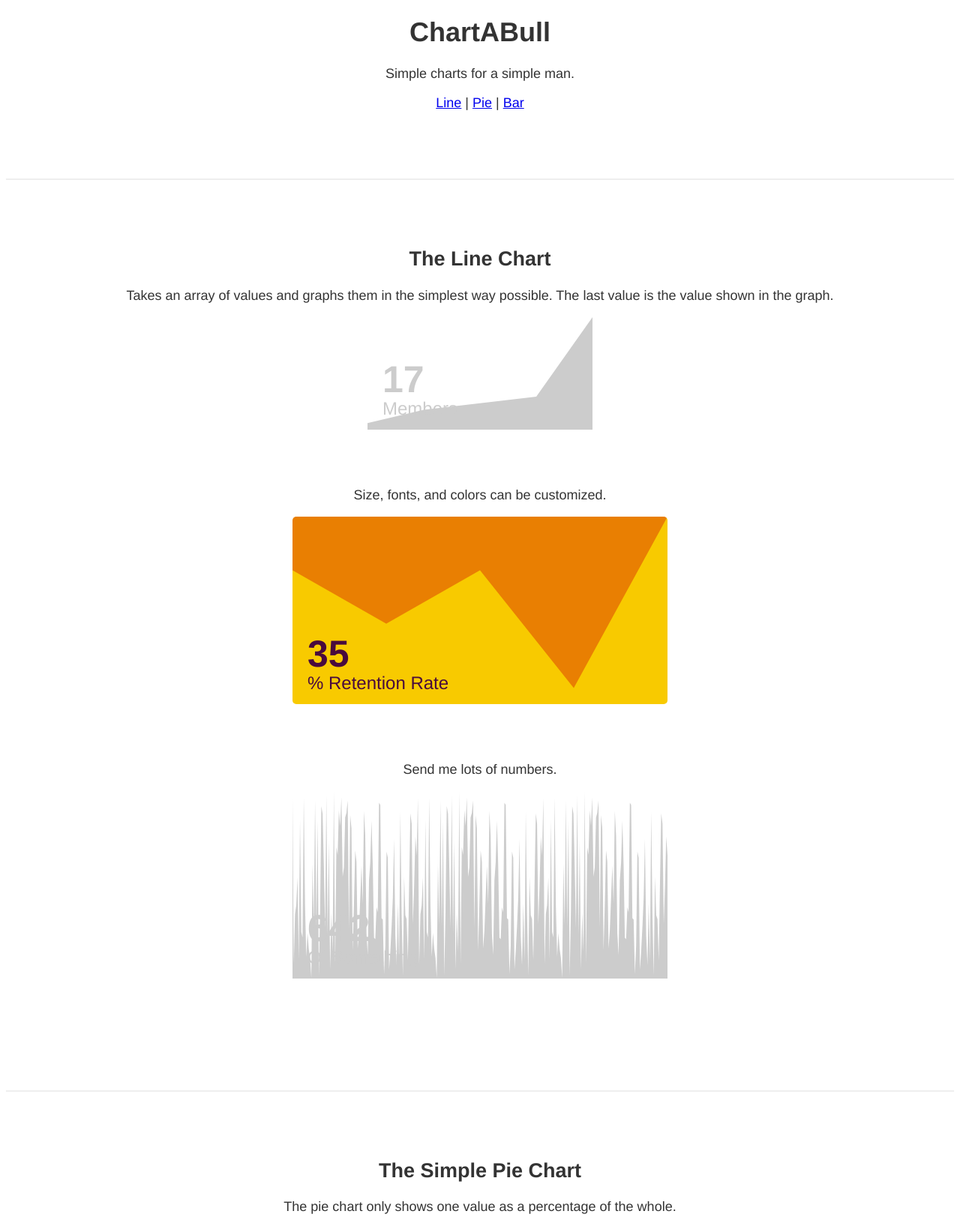
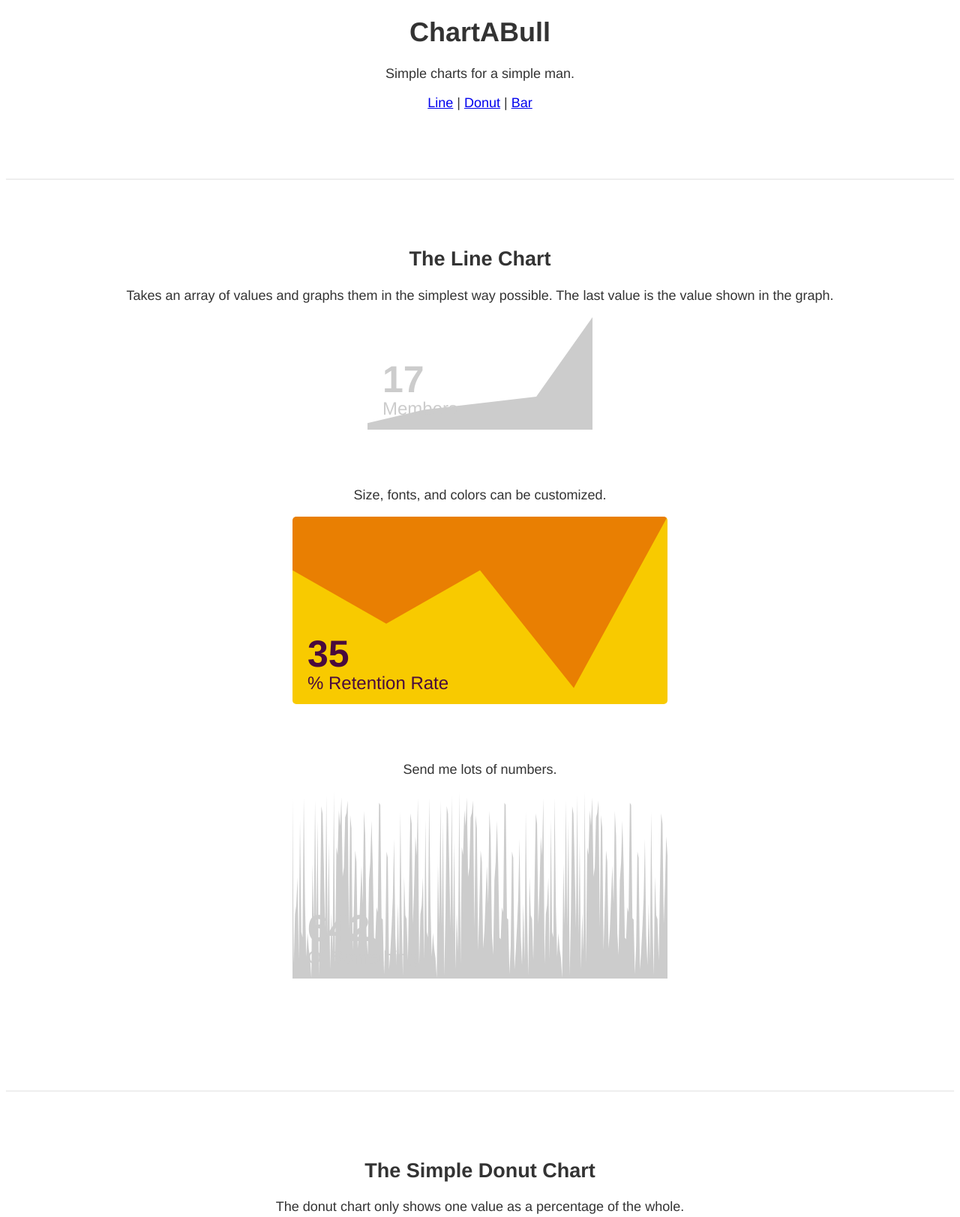
Before and after one commit to tylerlee/chartabull, a website: page index.html in a window 1280 px wide. Shown: the part 160-1783 px from the top of the page at 75% size. Drawn offline with Linux system fonts and the light colour scheme.

Commit message:
changed pie -> donut

```diff
--- a/chartabull.js
+++ b/chartabull.js
@@ -11,8 +11,8 @@ var Chartabull = window.Chartabull = function(el, type, data, options, chartText
     // The text displayed is the last value in the set
     chartValue = _.last(data);
     this.buildText(el, chartValue, chartText);
-  } else if(type == 'pie'){
-    this.drawPieChart(el, data);
+  } else if(type == 'donut'){
+    this.drawDonutChart(el, data);
     // The text displayed is a percentage
     // round it just a wee bit
     chartValue = Math.round((data[0]/data[1] * 100)*10)/10;
@@ -87,7 +87,7 @@ _.extend(Chartabull.prototype, {
 
     return this;
   },
-  drawPieChart: function(el,data){
+  drawDonutChart: function(el,data){
     var height = el.height(),
         width = el.width(),
         drawContext = el[0].getContext("2d");
--- a/index.html
+++ b/index.html
@@ -38,7 +38,7 @@
     <hr>
     <h1>ChartABull</h1>
     <p>Simple charts for a simple man.</p>
-    <a href="#line">Line</a> | <a href="#pie">Pie</a> | <a href="#bar"> Bar</a>
+    <a href="#line">Line</a> | <a href="#donut">Donut</a> | <a href="#bar"> Bar</a>
     <hr>
     <h2 id="line">The Line Chart</h2>
     <p>Takes an array of values and graphs them in the simplest way possible. The last value is the value shown in the graph.</p>
@@ -72,12 +72,12 @@
 
     <hr>
 
-    <h2 id="pie">The Simple Pie Chart</h2>
-    <p>The pie chart only shows one value as a percentage of the whole.</p>
+    <h2 id="donut">The Simple Donut Chart</h2>
+    <p>The donut chart only shows one value as a percentage of the whole.</p>
 
     <canvas height="150" width="300"
         class="js-chartabull"
-        data-type="pie"
+        data-type="donut"
         data-values="[74,100]"
         data-text="Completed"></canvas>
 
@@ -86,7 +86,7 @@
 
     <canvas height="150" width="300"
         class="js-chartabull"
-        data-type="pie"
+        data-type="donut"
         data-values="[2,25]"
         data-options='{"chartColor": "#E97F02", "textColor": "#333", "secondaryColor": "#dedede"}'
         data-text="Approved"></canvas>
@@ -95,7 +95,7 @@
 
     <canvas height="150" width="300"
         class="js-chartabull"
-        data-type="pie"
+        data-type="donut"
         data-values="[123123,123456]"
         data-options='{"chartColor": "#E97F02", "textColor": "#333", "secondaryColor": "#F8CA00"}'
         data-text="Approved"></canvas>
```
Also changed, not shown: README.md.
